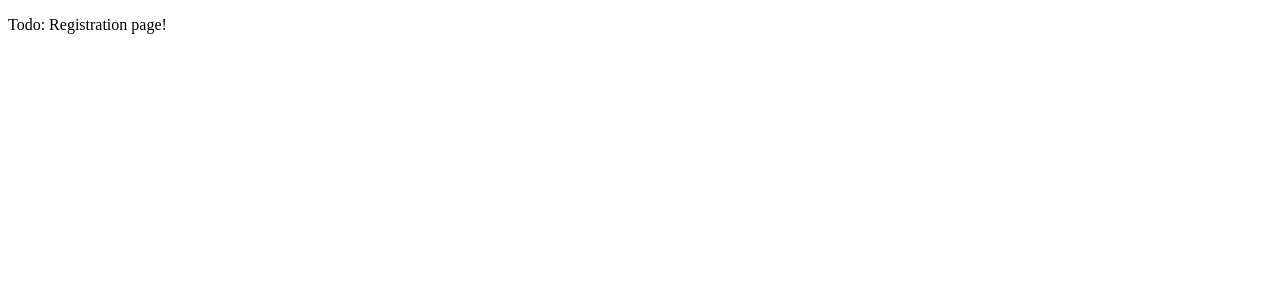
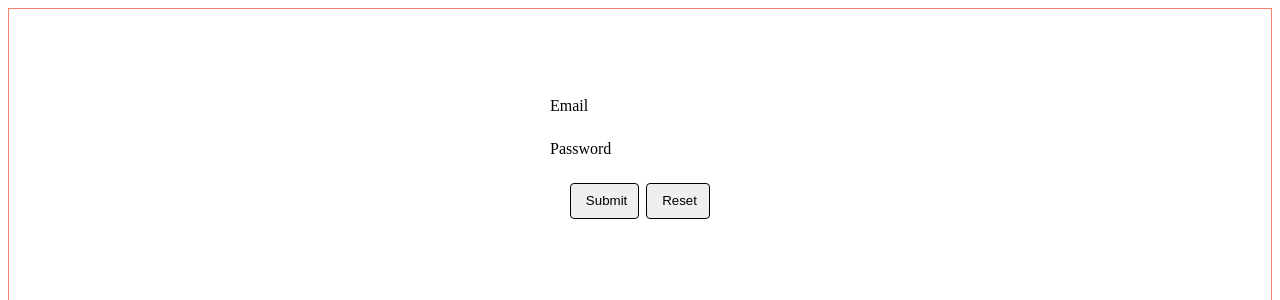
Before and after one commit to MarkoDojkic/Prodavnica-OIE-Angular, an Angular app: page /registration in a window 1280 px wide. Shown: the top 300 px of the page. Built offline with nearby package versions, Linux system fonts and the light colour scheme.

Commit message:
Updating registration

```diff
--- a/package.json
+++ b/package.json
@@ -15,7 +15,9 @@
     "@angular/common": "~11.2.6",
     "@angular/compiler": "~11.2.6",
     "@angular/core": "~11.2.6",
+    "@angular/flex-layout": "^11.0.0-beta.33",
     "@angular/forms": "~11.2.6",
+    "@angular/material": "^11.2.7",
     "@angular/platform-browser": "~11.2.6",
     "@angular/platform-browser-dynamic": "~11.2.6",
     "@angular/router": "~11.2.6",
--- a/src/app/auth/registration/registration.component.html
+++ b/src/app/auth/registration/registration.component.html
@@ -1 +1,15 @@
-<p>Todo: Registration page!</p>
+<form fxLayout="column" fxLayoutAlign="center center" fxLayoutGap="2%"
+#form="ngForm" (ngSubmit)="onRegister(form)" (ngReset)="onFormReset(form)">
+    <mat-form-field>
+        <input type="email" ngModel matInput placeholder="Email" name="Email"/>
+    </mat-form-field>
+
+    <mat-form-field>
+        <input type="password" ngModel matInput placeholder="Password" name="Password"/>
+    </mat-form-field>
+
+    <div fxLayout="row" fxLayoutGap="5%">
+        <button type="submit" mat-stroked-button color="primary">Submit</button>
+        <button type="reset" mat-stroked-button color="warn">Reset</button>
+    </div>
+</form>
--- a/src/app/auth/registration/registration.component.ts
+++ b/src/app/auth/registration/registration.component.ts
@@ -1,4 +1,5 @@
 import { Component, OnInit } from '@angular/core';
+import { NgForm } from '@angular/forms';
 
 @Component({
   selector: 'app-registration',
@@ -12,4 +13,12 @@ export class RegistrationComponent implements OnInit {
   ngOnInit(): void {
   }
 
+  onRegister(form: NgForm): void {
+    console.log(form.value);
+  }
+
+  onFormReset(form: NgForm): void {
+    form.reset();
+  }
+
 }
--- a/src/index.html
+++ b/src/index.html
@@ -6,6 +6,7 @@
     <base href="/">
     <meta name="viewport" content="width=device-width, initial-scale=1">
     <link rel="icon" type="image/x-icon" href="favicon.ico">
+    <link href="https://fonts.googleapis.com/css2?family=Material+Icons" rel="stylesheet">
   </head>
   <body>
     <app-root></app-root>
```
Also changed, not shown: src/app/app.module.ts (+10 -2 lines), src/app/material.module.ts (added, +23 -0 lines), src/main.ts (line endings or trailing spaces), 1 other file (tests, documents, lock files or other folders). Lines whose indentation alone changed are shown as unchanged.
